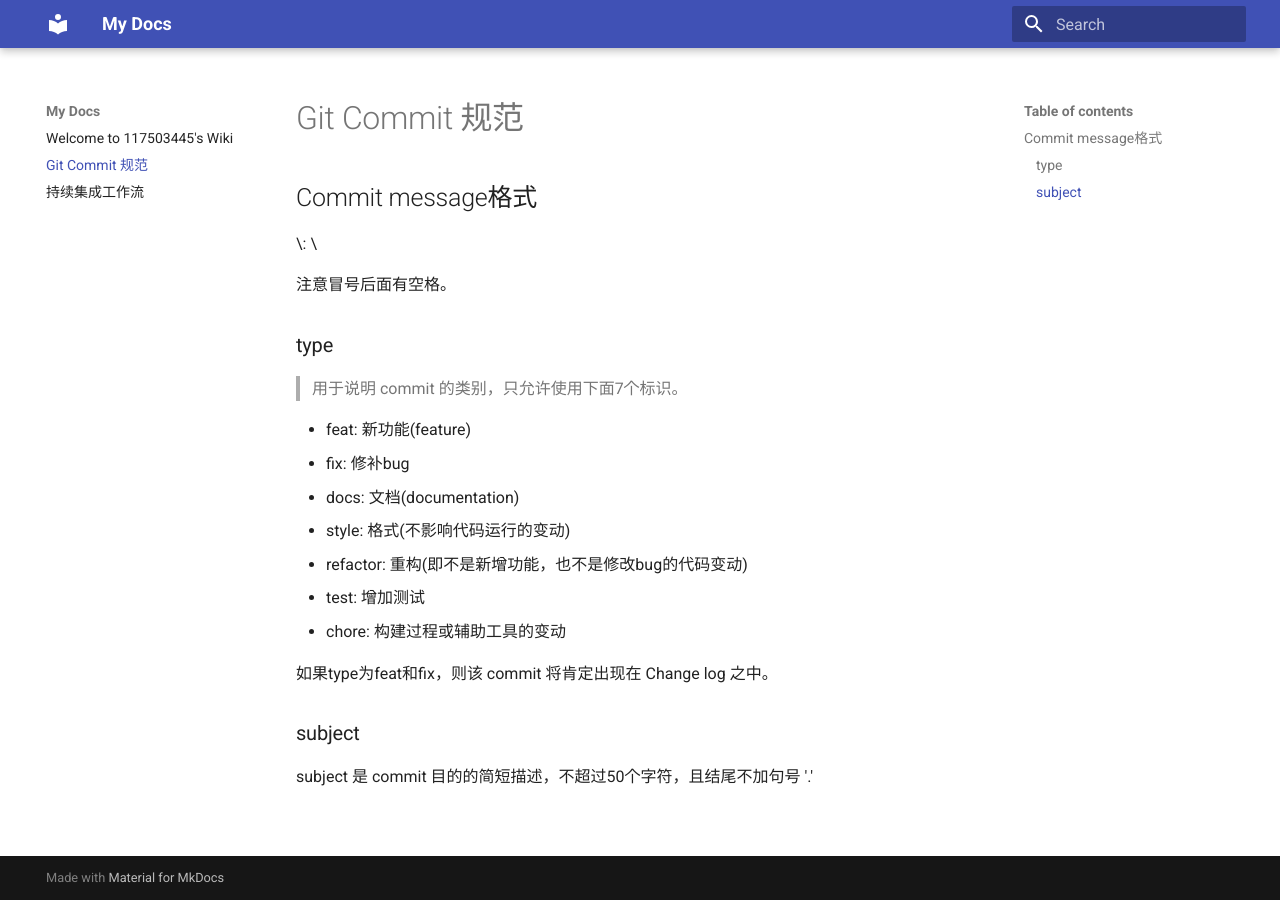
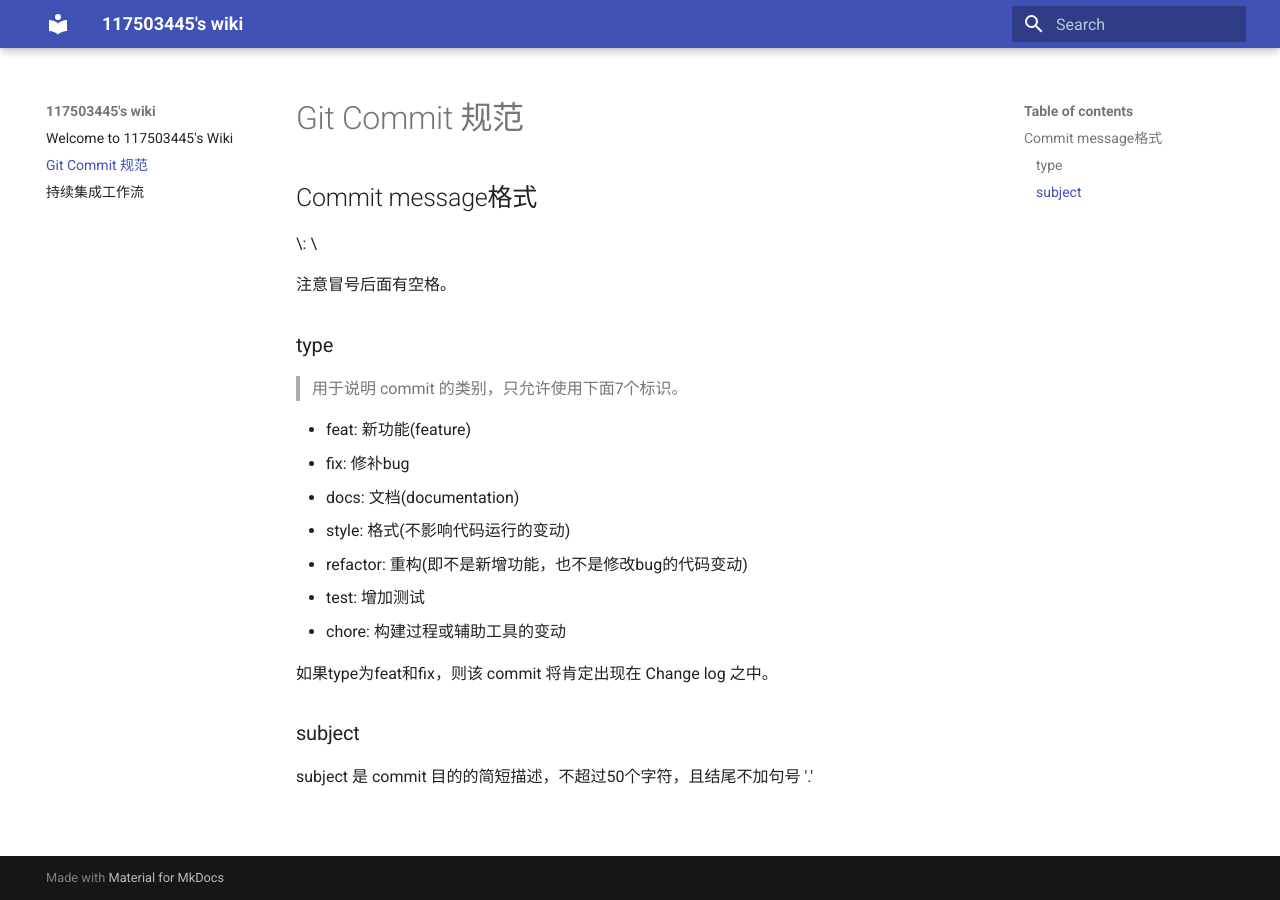
Before and after one commit to 117503445/wiki, an MkDocs documentation site: the page built from docs/Git Commit 规范.md, in a window 1280 px wide. Built offline with MkDocs 1.6.1 and Material for MkDocs 9.7.7, drawn with Linux system fonts in a browser that asks for light colours.

Commit message:
Update mkdocs.yml

```diff
--- a/mkdocs.yml
+++ b/mkdocs.yml
@@ -1,2 +1,2 @@
-site_name: My Docs
+site_name: 117503445's wiki
 theme: material
```
